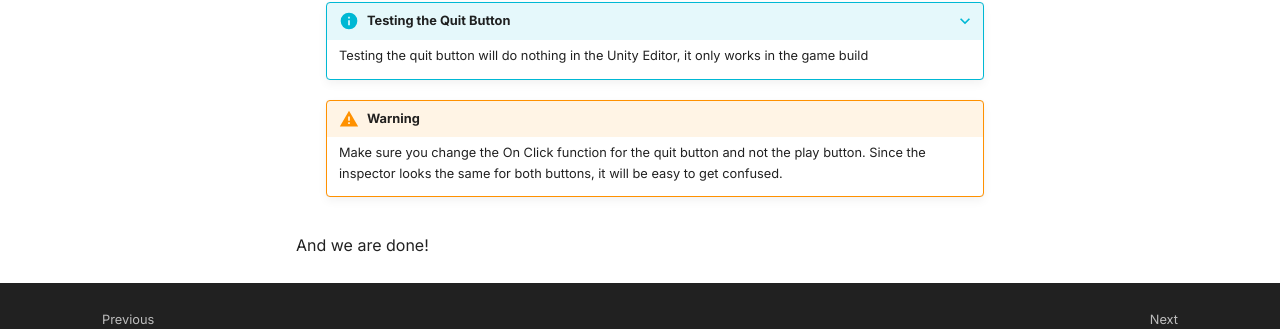
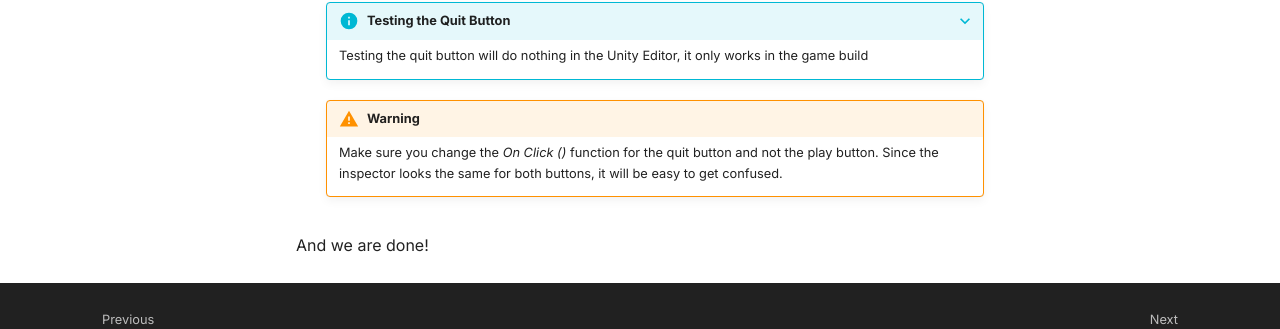
Before and after one commit to Mcitang/User-Documentation, an MkDocs documentation site: the page built from docs/make-menus.md, in a window 1280 px wide and 900 px high, scrolled down 11835 px. Shown: the part 460-789 px from the top of the window. Built offline with MkDocs 1.6.1 and Material for MkDocs 9.7.7, drawn with Linux system fonts in a browser that asks for light colours; comment, search, counter and statistics services are not loaded.

Commit message:
Fix typo

```diff
--- a/docs/make-menus.md
+++ b/docs/make-menus.md
@@ -406,7 +406,7 @@ Finally we should add a quit button so people can stop playing the game
         Testing the quit button will do nothing in the Unity Editor, it only works in the game build
 
     !!! warning
-        Make sure you change the On Click function for the quit button and not the play button. Since the inspector looks the same for both buttons, it will be easy to get confused.
+        Make sure you change the _On Click ()_ function for the quit button and not the play button. Since the inspector looks the same for both buttons, it will be easy to get confused.
 
 And we are done!
 
```
